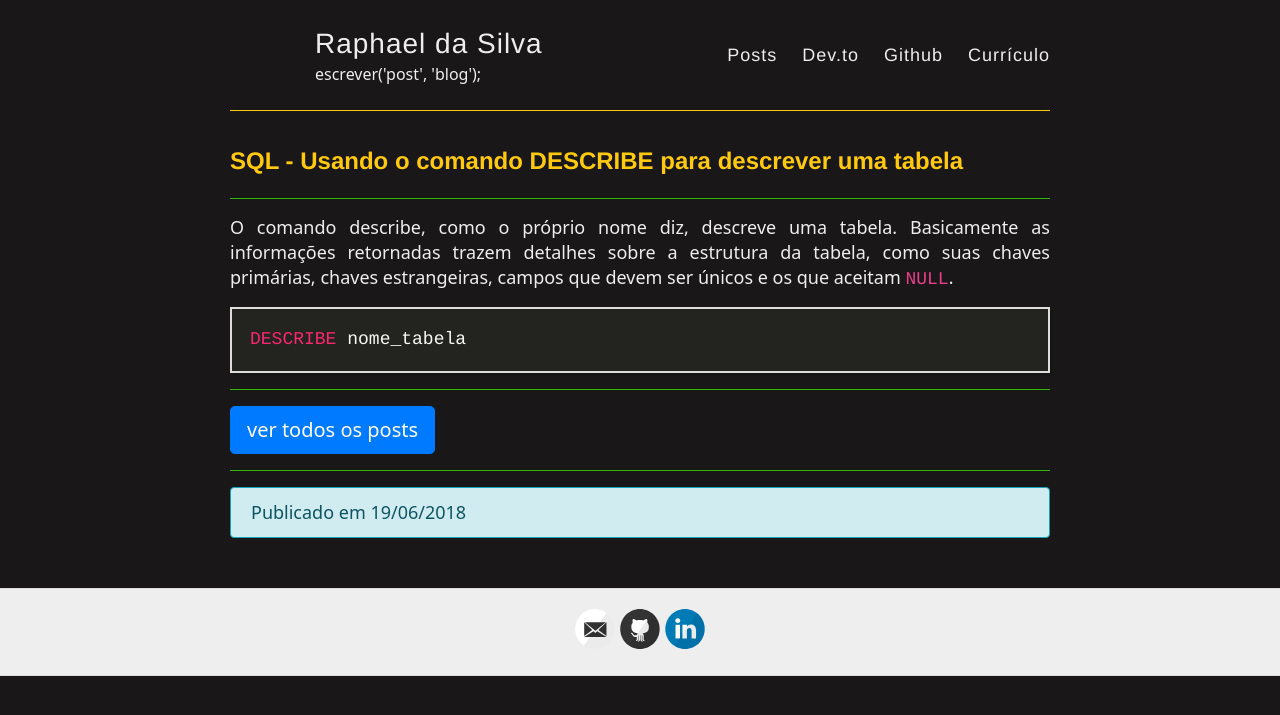
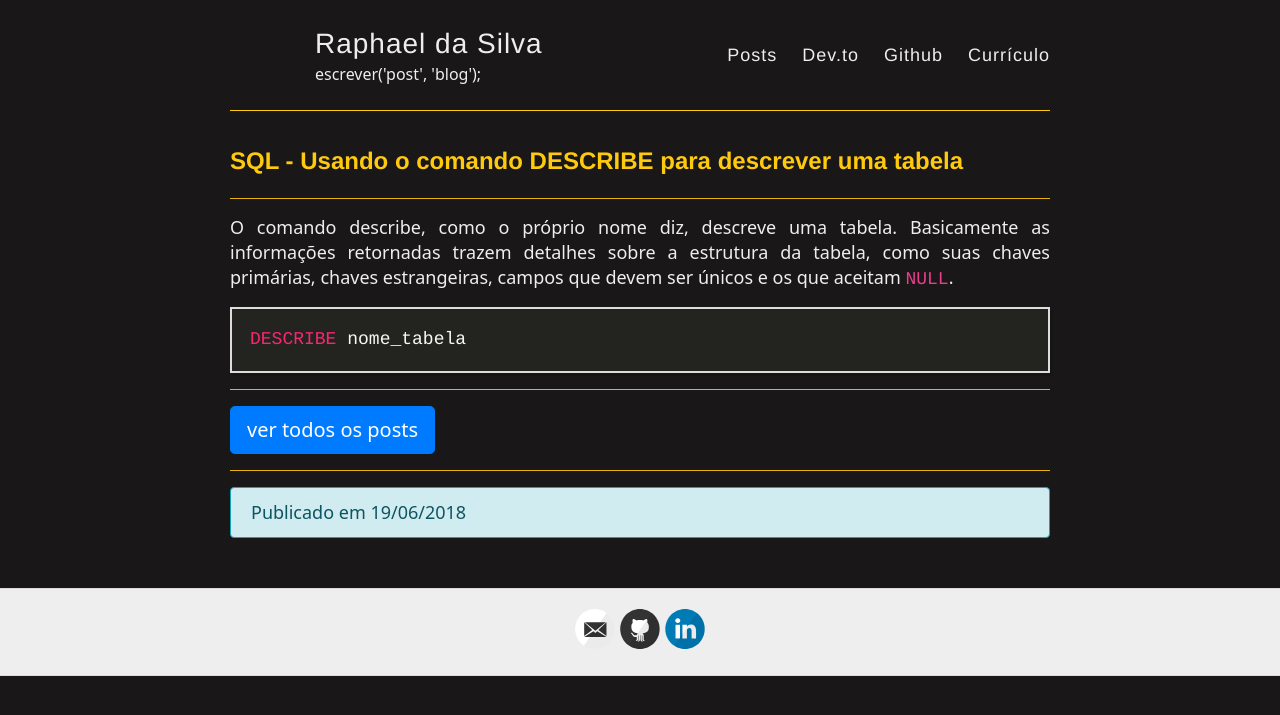
Before and after one commit to raphael-da-silva/raphael-da-silva.github.io, a Jekyll site: the page built from _posts/2018-06-19-describe.md, in a window 1280 px wide. Shown: the top 715 px of the page. Built offline with Jekyll 4.4.1, drawn with Linux system fonts in a browser that asks for light colours; nearby versions of some CDN libraries.

Commit message:
Mudança no CSS

```diff
--- a/_sass/_variables.scss
+++ b/_sass/_variables.scss
@@ -14,7 +14,6 @@ $gray: #EEEEEE;
 $lightGray: #EEEEEE;
 $white: #EEEEEE;
 $yellow: #FFC90E;
-$green: #34ce00;
 
 // Font stacks
 $helvetica: Noto sans, Helvetica, Arial, sans-serif;
--- a/style.scss
+++ b/style.scss
@@ -65,8 +65,8 @@ h4 {
 }
 
 hr{
-  background-color: $green;
-  color: $green;
+  background-color: $yellow;
+  color: $yellow;
 }
 
 p {
```
